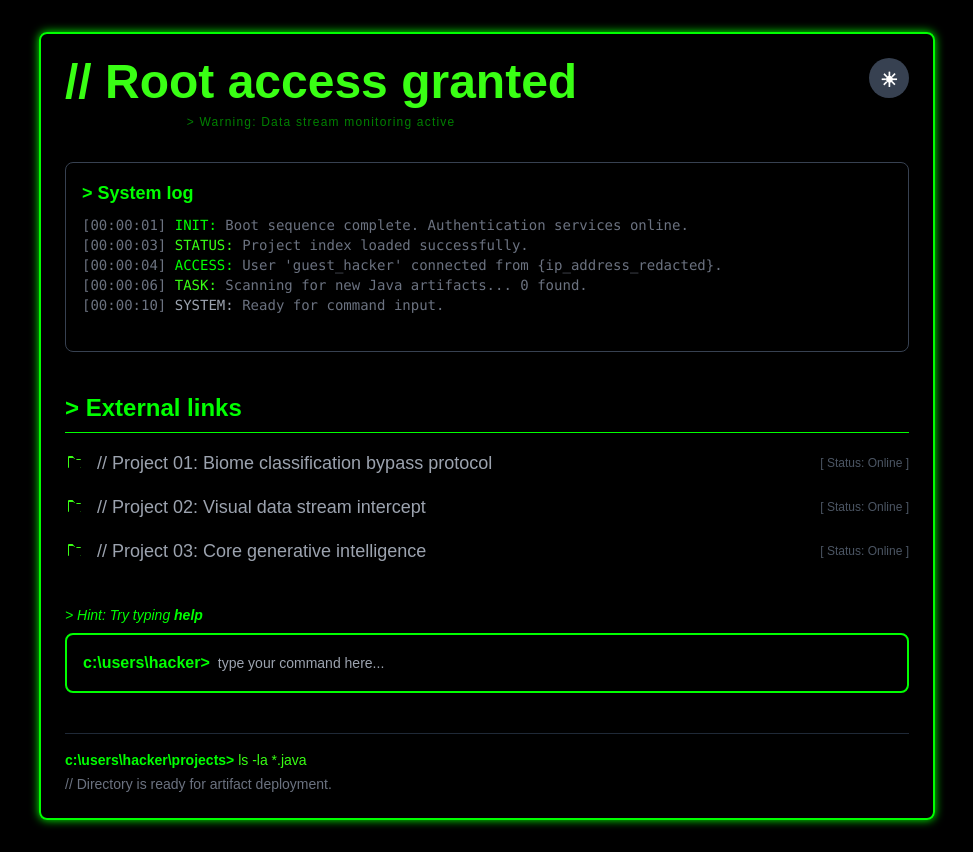
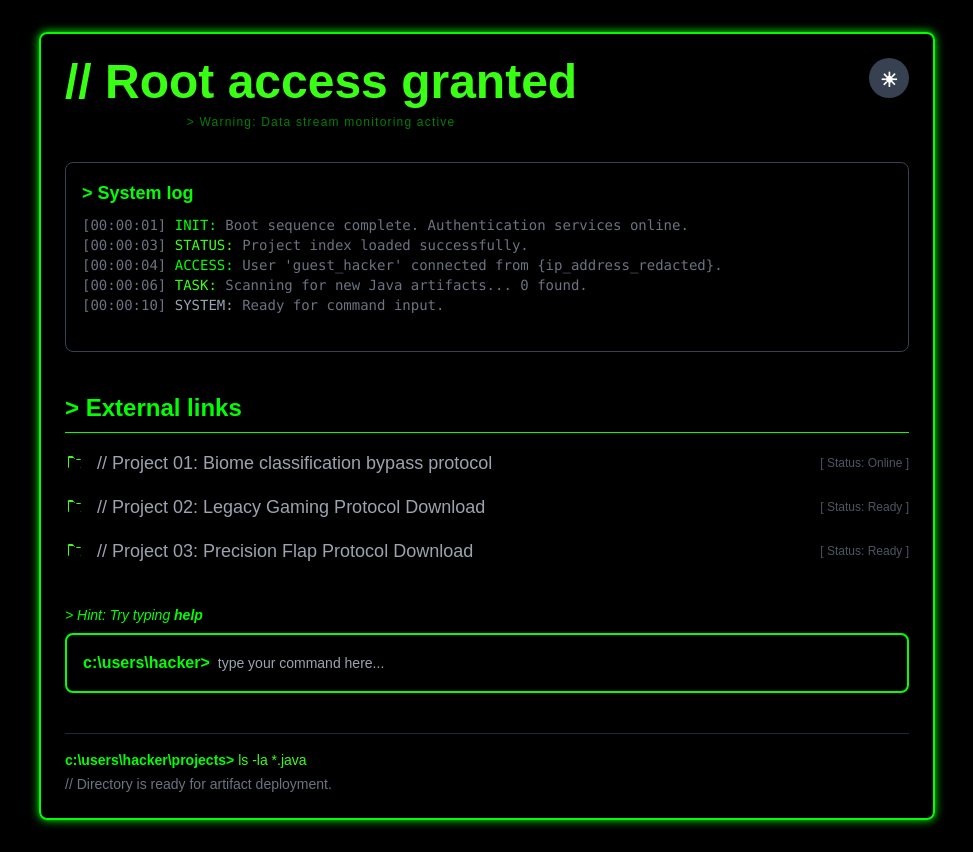
Before and after one commit to Smartest-Idiot-06302022/Smartest-Idiot-06302022.github.io, a plain HTML site: page index.html in a window 1280 px wide. Shown: the whole page, without its empty margins (153-1126 px from the left). Drawn offline with nearby package versions, Linux system fonts and the light colour scheme.

Commit message:
Update index.html

```diff
--- a/index.html
+++ b/index.html
@@ -143,7 +143,7 @@
             </h2>
 
             <ul class="space-y-4">
-                <!-- Link 1: biomes.html (Updated) -->
+                <!-- Link 1: biomes.html -->
                 <li class="link-item">
                     <a href="biomes.html" target="_blank" class="text-lg flex items-center">
                         <svg class="w-5 h-5 mr-3" fill="currentColor" viewBox="0 0 20 20">
@@ -153,24 +153,24 @@
                         <span class="ml-auto text-xs text-gray-600">[ Status: Online ]</span>
                     </a>
                 </li>
-                <!-- Link 2: https://www.youtube.com -->
+                <!-- Link 2: Download Pong.jar (from previous request) -->
                 <li class="link-item">
-                    <a href="https://www.youtube.com" target="_blank" class="text-lg flex items-center">
+                    <a href="uploaded:Pong.jar" download="Pong.jar" class="text-lg flex items-center">
                         <svg class="w-5 h-5 mr-3" fill="currentColor" viewBox="0 0 20 20">
                             <path fill-rule="evenodd" d="M3 4a1 1 0 011-1h3.28a1 1 0 01.948.684L10 6h5a1 1 0 011 1v7a1 1 0 01-1 1H4a1 1 0 01-1-1V4zm9 2H9.284l-.564-.816A1 1 0 008.28 5H4v10h12V7h-4a1 1 0 01-.948-.684L12 6z" clip-rule="evenodd" />
                         </svg>
-                        <span class="text-gray-400">// Project 02: Visual data stream intercept</span>
-                        <span class="ml-auto text-xs text-gray-600">[ Status: Online ]</span>
+                        <span class="text-gray-400">// Project 02: Legacy Gaming Protocol Download</span>
+                        <span class="ml-auto text-xs text-gray-600">[ Status: Ready ]</span>
                     </a>
                 </li>
-                <!-- Link 3: https://gemini.google.com/app -->
+                <!-- Link 3: Download FlappyBird.jar (NEW CHANGE) -->
                 <li class="link-item">
-                    <a href="https://gemini.google.com/app" target="_blank" class="text-lg flex items-center">
+                    <a href="uploaded:FlappyBird.jar" download="FlappyBird.jar" class="text-lg flex items-center">
                         <svg class="w-5 h-5 mr-3" fill="currentColor" viewBox="0 0 20 20">
                             <path fill-rule="evenodd" d="M3 4a1 1 0 011-1h3.28a1 1 0 01.948.684L10 6h5a1 1 0 011 1v7a1 1 0 01-1 1H4a1 1 0 01-1-1V4zm9 2H9.284l-.564-.816A1 1 0 008.28 5H4v10h12V7h-4a1 1 0 01-.948-.684L12 6z" clip-rule="evenodd" />
                         </svg>
-                        <span class="text-gray-400">// Project 03: Core generative intelligence</span>
-                        <span class="ml-auto text-xs text-gray-600">[ Status: Online ]</span>
+                        <span class="text-gray-400">// Project 03: Precision Flap Protocol Download</span>
+                        <span class="ml-auto text-xs text-gray-600">[ Status: Ready ]</span>
                     </a>
                 </li>
             </ul>
```
